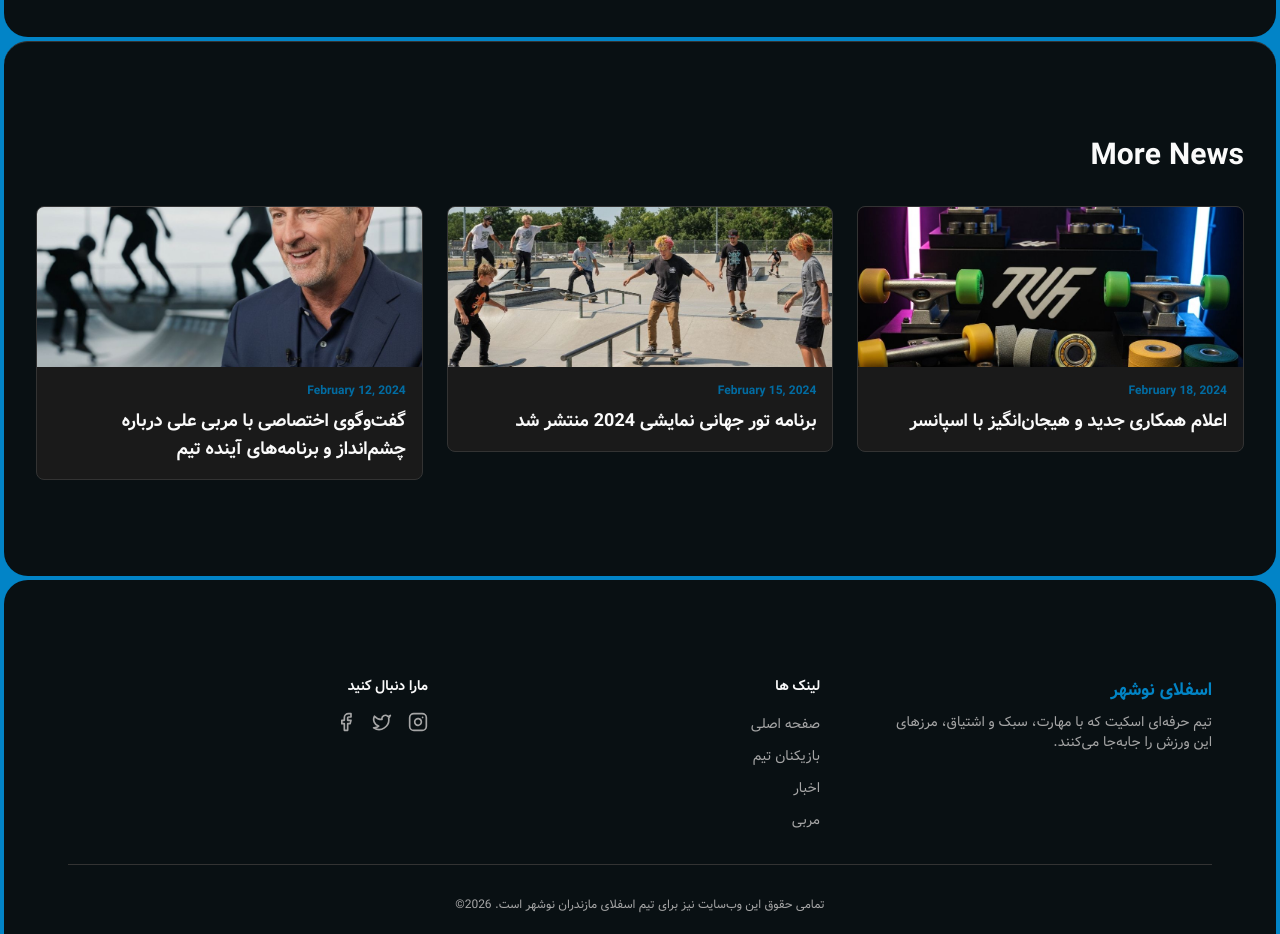
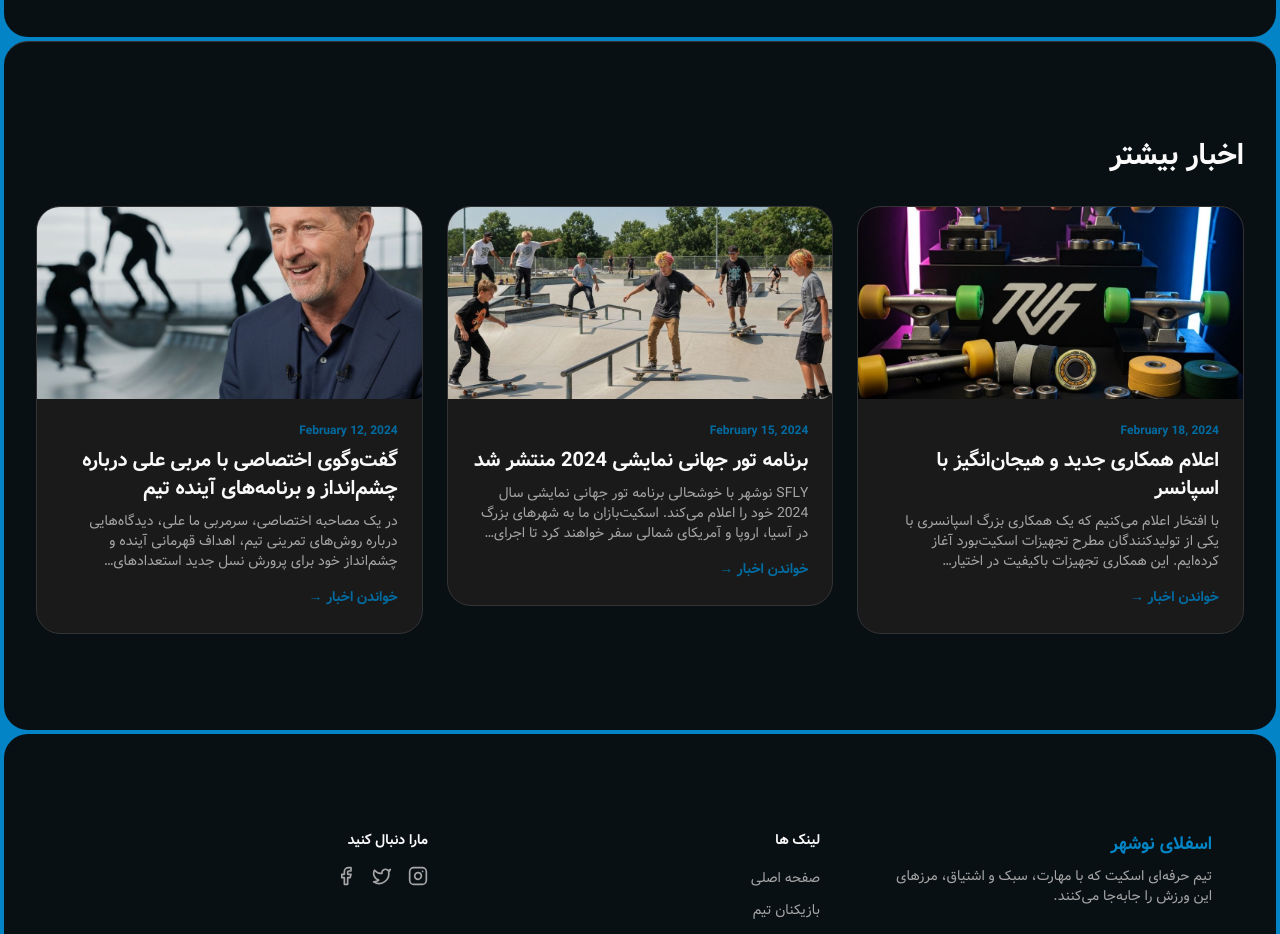
Before and after one commit to SFLY-NOWSHAHR/sfly-website, a Next.js app: page /news/sfly-wins-international-championship in a window 1280 px wide. Shown: the part 1100-2034 px from the top of the page. Built offline with nearby package versions, Linux system fonts and the light colour scheme.

Commit message:
modified related news section

```diff
--- a/app/news/[slug]/page.tsx
+++ b/app/news/[slug]/page.tsx
@@ -6,6 +6,7 @@ import { getNews, getNewsBySlug } from '@/lib/data'
 import { formatDate } from '@/lib/utils'
 import { ArrowRight } from 'lucide-react'
 import SwiperSlides from '@/components/Swiper'
+import NewsCard from '@/components/NewsCard'
 
 export async function generateStaticParams() {
   const news = await getNews()
@@ -92,17 +93,6 @@ export default async function NewsPage({ params }: { params: Promise<{ slug: str
       </Section>
 
       {/* Featured Image */}
-      {/* <Section className=""> */}
-        {/* <div className="relative h-96 w-full overflow-hidden rounded-lg">
-          <Image
-            src={newsItem.image}
-            alt={newsItem.title}
-            fill
-            sizes="(max-width: 768px) 100vw, 100vw"
-            className="object-cover"
-            priority
-          />
-        </div> */}
         <SwiperSlides
           autoplayDelay={3000}
           images={newsItem.gallary.map(image => ({
@@ -111,7 +101,6 @@ export default async function NewsPage({ params }: { params: Promise<{ slug: str
           }))}>
 
         </SwiperSlides>
-      {/* </Section> */}
 
       {/* News Content */}
       <Section>
@@ -125,28 +114,10 @@ export default async function NewsPage({ params }: { params: Promise<{ slug: str
       {/* Related News */}
       {relatedNews.length > 0 && (
         <Section className="border-t border-border">
-          <h2 className="text-3xl font-bold text-foreground mb-8">More News</h2>
+          <h2 className="text-3xl font-bold text-foreground mb-8">اخبار بیشتر</h2>
           <div className="grid grid-cols-1 md:grid-cols-3 gap-6">
             {relatedNews.map((news) => (
-              <Link key={news.id} href={`/news/${news.slug}`}>
-                <div className="group rounded-lg border border-border bg-card overflow-hidden hover:border-secondary hover:shadow-lg hover:shadow-secondary/20 transition-all duration-300 cursor-pointer">
-                  <div className="relative h-40 w-full overflow-hidden bg-muted">
-                    <Image
-                      src={news.image}
-                      alt={news.title}
-                      fill
-                      sizes="(max-width: 768px) 100vw, (max-width: 1200px) 50vw, 33vw"
-                      className="object-cover group-hover:scale-105 transition-transform duration-300"
-                    />
-                  </div>
-                  <div className="p-4">
-                    <p className="text-xs text-secondary font-semibold mb-2">{formatDate(news.date)}</p>
-                    <h3 className="text-lg font-bold text-foreground group-hover:text-secondary transition-colors line-clamp-2">
-                      {news.title}
-                    </h3>
-                  </div>
-                </div>
-              </Link>
+              <NewsCard key={news.id} {...news} />
             ))}
           </div>
         </Section>
```
